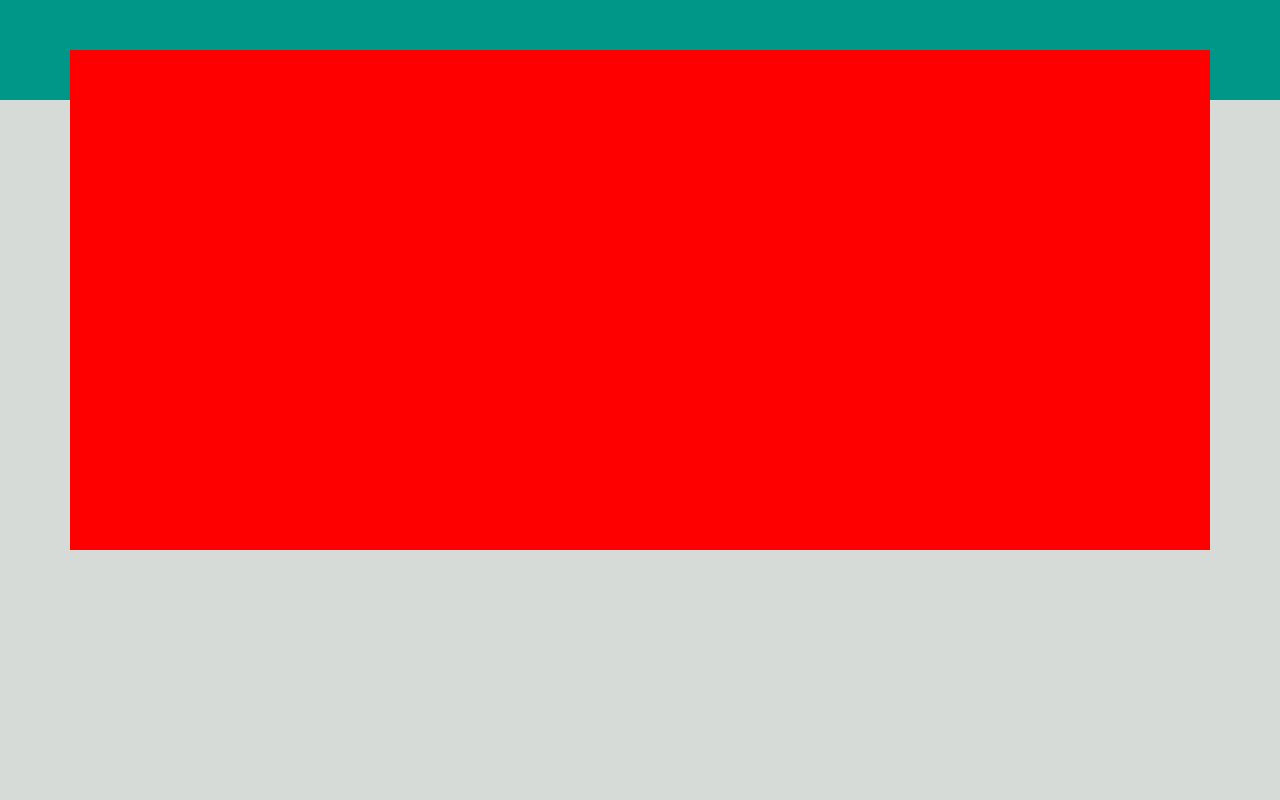
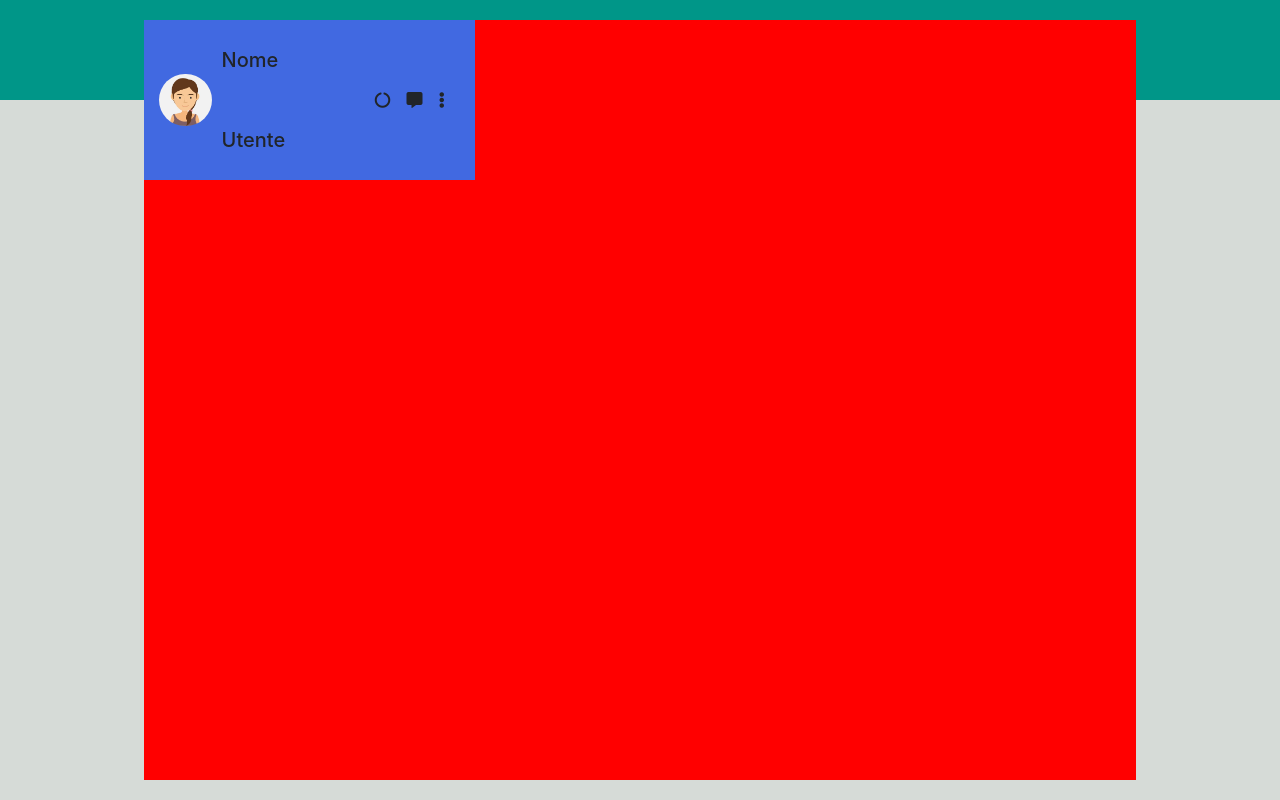
Before and after one commit to GasGas7/vue-boolzapp, a plain HTML site: page Milestone_1/index.html in a window 1280 px wide. Drawn offline with nearby package versions, Linux system fonts and the light colour scheme.

Commit message:
User_sidebar_complete

```diff
--- a/Milestone_1/assets/css/style.css
+++ b/Milestone_1/assets/css/style.css
@@ -1,3 +1,4 @@
+/* Utility class */
 *{
     box-sizing: border-box;
     padding: 0;
@@ -9,9 +10,33 @@ body{
 .green_banner{
     background-color: #009688;
     height:100px;
-    padding: 50px;
+    padding: 20px;
 }
 .container{
-    height: 500px;
+    width: 80%;
+    height: calc(100vh - 40px);
     background-color: red;
 }
+/* /Utility class */
+
+/* <!-- Sidebar User --> */
+.side_bar{
+    background-color: royalblue;
+}
+.user_name{
+    padding: 0;
+}
+.user_name span{
+    font-weight: 500;
+    font-size: 20px;
+    padding-left: 10px;
+    line-height: 80px;
+}
+img{
+    width:30%;
+    border-radius: 50%;
+}
+.icon_username i {
+
+}
+/* <!-- /Sidebar User --> */
--- a/Milestone_1/index.html
+++ b/Milestone_1/index.html
@@ -15,10 +15,30 @@
 <body>
     <!-- BannerVerde -->
     <div class="green_banner">
-        <div class="container">
+        <div id="app" class="container">
             <div class="row">
-                <div class="col-4"></div>
-                <div class="col-8"></div>
+                <!-- Sidebar User -->
+                <div class="side_bar col-4 d-flex justify-content-between">
+
+                    <!-- Nome Utente + Icone -->
+                    <div class="user_name col-7 d-flex align-items-center">
+                        <img class="img-fluid"src="./assets/img/avatar_io.jpg" alt="">
+                        <span>Nome Utente</span>
+
+                    </div>
+                    <div class="icons_username col-4 offset-1 d-flex align-items-center justify-content-between">
+                        <i class="fas fa-circle-notch"></i>
+                        <i class="fas fa-comment-alt"></i>
+                        <i class="fas fa-ellipsis-v"></i>
+                    </div>
+                    <!-- /Nome Utente + Icone -->
+
+                </div>
+                <!-- /Sidebar User -->
+
+                <!-- Message User -->
+                <div class="messages col-8"></div>
+                <!-- /Message User -->
             </div>
         </div>
     </div>
```
